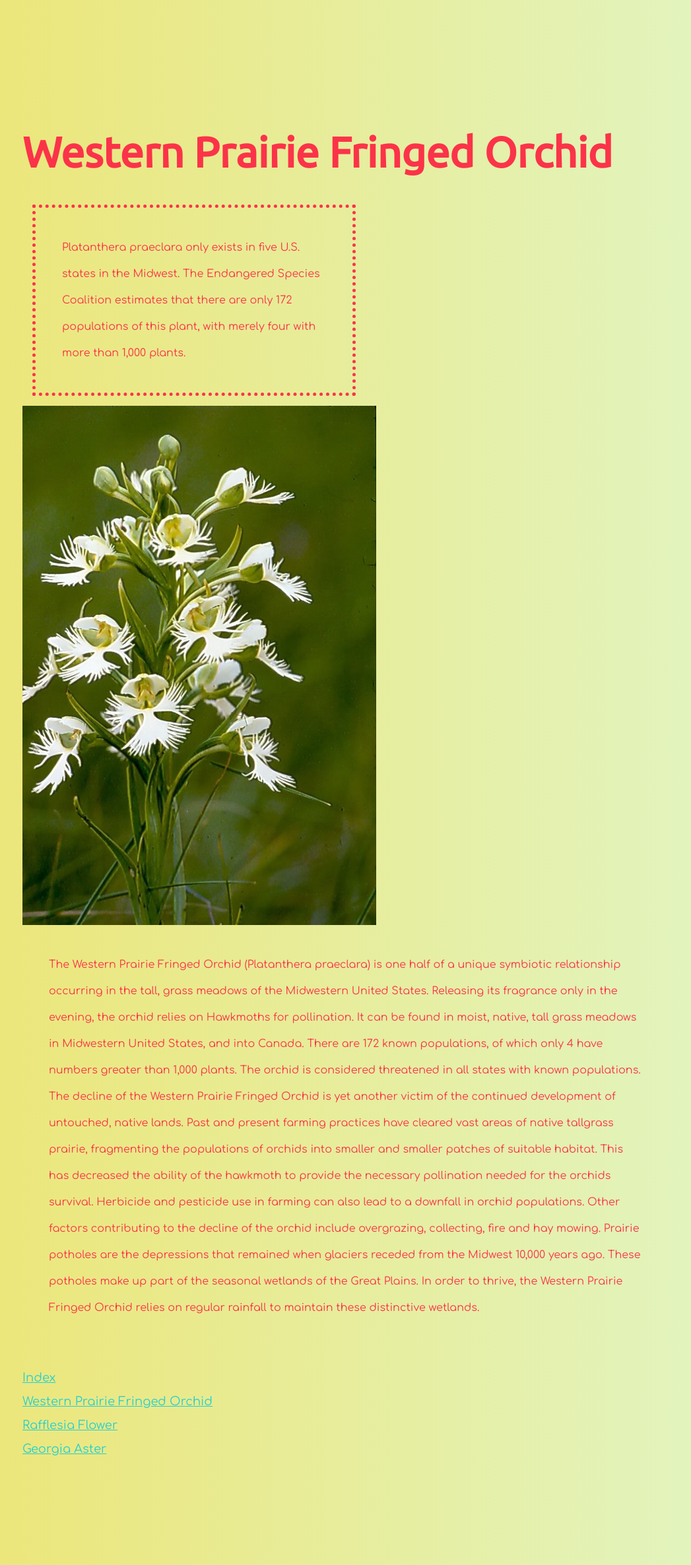
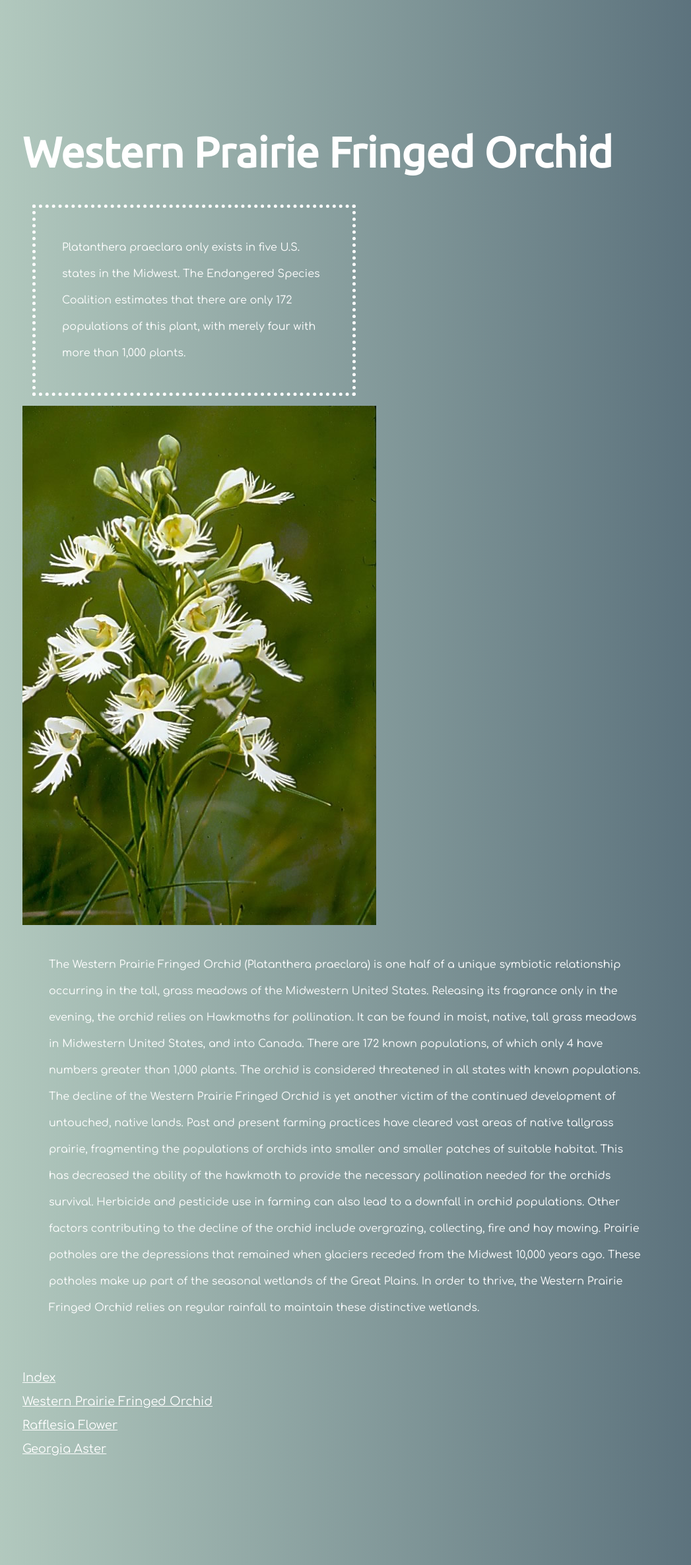
Before and after one commit to cmkishores/endangered_species, a Django app: page /orchid/ in a window 1280 px wide. Shown: the whole page at 66% size, without its empty margins (116-1163 px from the left). Run offline with Django 3.2, Linux system fonts and the light colour scheme; some web fonts are replaced.

Commit message:
color changes on text and gradient

```diff
--- a/static/css/base.css
+++ b/static/css/base.css
@@ -93,12 +93,12 @@ body {
 			padding:100px;
 			margin:50px;
 
-			 background: linear-gradient(to right, #ede574, #e1f5c4);
-			color:#fb3349;
+			 background: linear-gradient(to right,  #bbd2c5, #536976);
+			color:white;
 }
  .link {
 		text-align:center;
-		color:#26d0ce;
+		color:white;
 		font-size:18px;
 				}
   	#plantlist {
```
